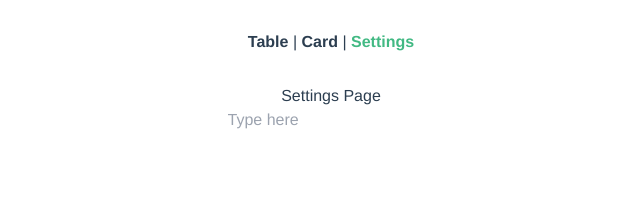
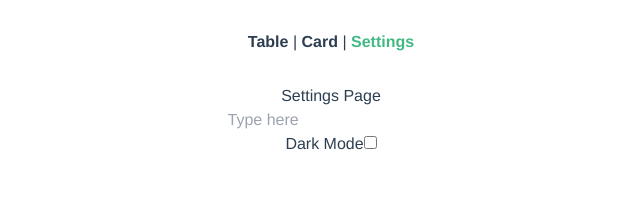
Before and after one commit to oussamalkd/wiz-app, a Vue app: page /settings in a window 1280 px wide. Shown: the top 222 px of the page, without its empty margins (309-949 px from the left). Built offline with nearby package versions, Linux system fonts and the light colour scheme.

Commit message:
feat: settings page

```diff
--- a/src/views/SettingsView.vue
+++ b/src/views/SettingsView.vue
@@ -2,5 +2,54 @@
     <div class="settings-page">
         <h1 class="text-blue-600 text-4xl">Settings Page</h1>
         <input type="text" placeholder="Type here" class="input input-bordered input-primary w-full max-w-xs" />
+        <div class="form-control">
+            <label class="label cursor-pointer">
+              <span class="label-text">Dark Mode</span>
+              <input type="checkbox" class="toggle toggle-primary" :checked="isChecked" @click="toggleCheckbox" />
+            </label>
+        </div>
     </div>
 </template>
+<script>
+export default {
+    name: "SettingsPage",
+    data() {
+        return {
+            isChecked: false
+        }
+    },
+    methods:{
+        // toggle the checked value on click
+        toggleCheckbox() {
+            this.isChecked = !this.isChecked
+
+            // toggle theme
+            if(this.isChecked) {
+                document.querySelector('html').setAttribute('data-theme','night')
+            }else {
+                document.querySelector('html').setAttribute('data-theme','light')
+            }
+            // save current theme to local storage
+            window.localStorage.setItem('theme', this.isChecked ? 'night' : 'light')
+        },
+
+        // get theme from local storage
+        getTheme() {
+            const theme = window.localStorage.getItem('theme')
+            // get current theme and toggle to checkbox
+            if(theme === 'night') {
+                this.isChecked = true
+                document.querySelector('html').setAttribute('data-theme','night')
+            } else {
+                this.isChecked = false
+                document.querySelector('html').setAttribute('data-theme','light')
+            }
+        }
+    },
+
+    mounted() {
+        // get theme anytime the settings page opens
+        this.getTheme()
+    }
+}
+</script>
```
